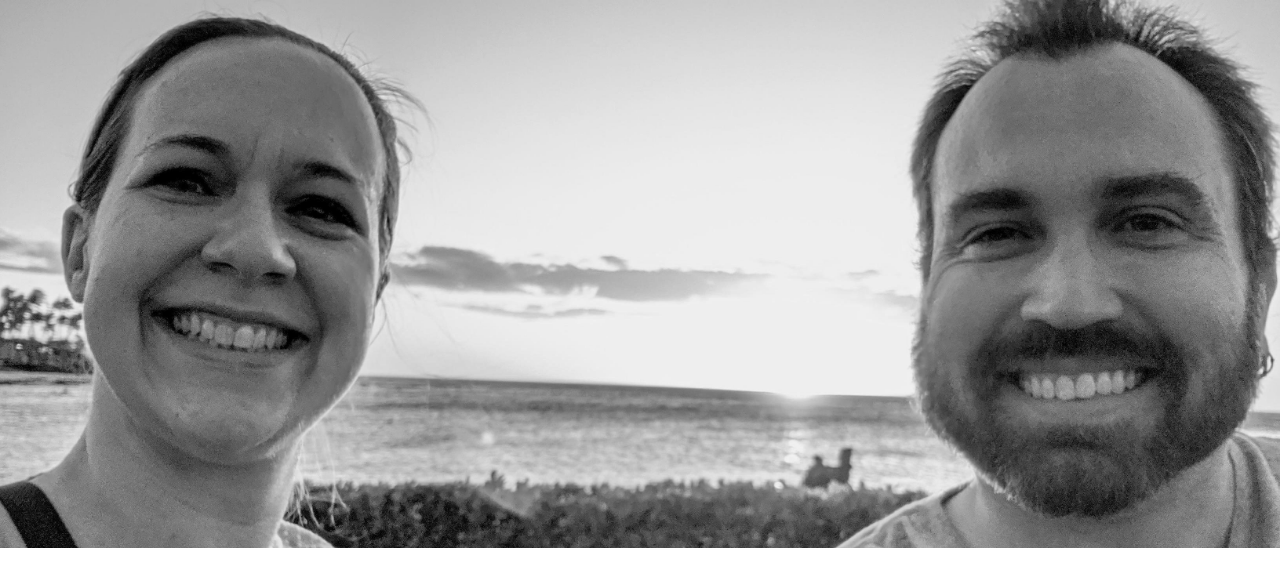
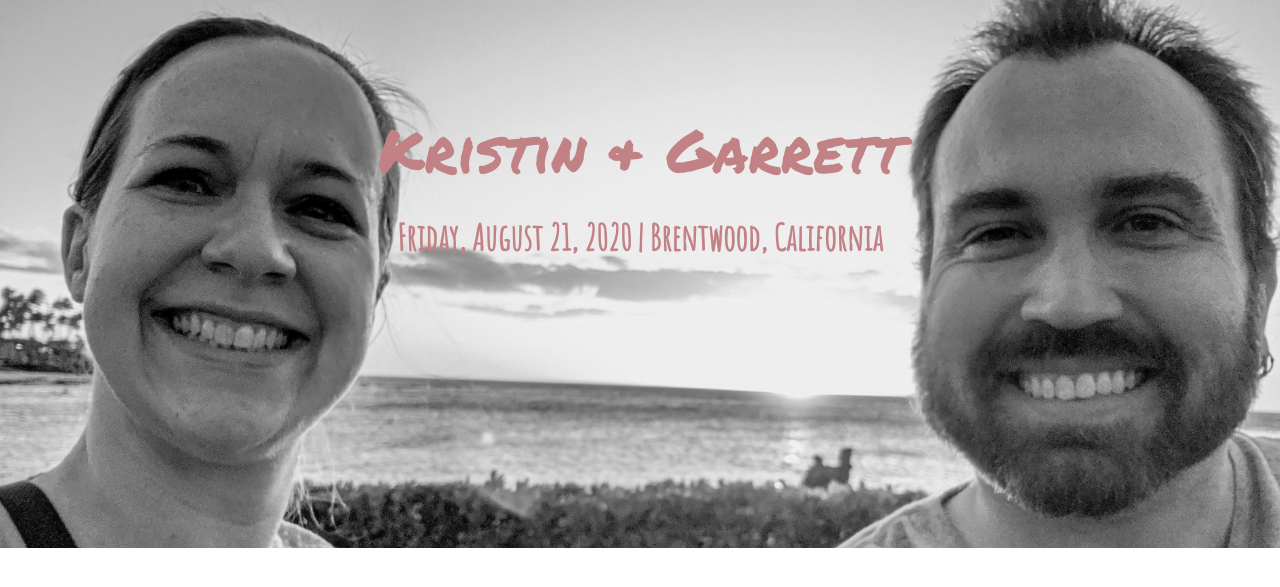
Before and after one commit to kgermeroth/wedding_website, a Flask app: page / in a window 1280 px wide. Shown: the part 86-673 px from the top of the page. Run offline with Flask 2, Linux system fonts and the light colour scheme; some libraries are stand-ins or nearby versions.

Commit message:
added text overlay to image

```diff
--- a/templates/home.html
+++ b/templates/home.html
@@ -1,5 +1,11 @@
 {% extends 'base.html' %}
 
 {% block content %}
+<div class="header-area">
 	<img class='img-fluid w-100' src="../static/kandg_hawaii_bw.jpg" alt="Kristin and Garrett in Hawaii" />
+	<div class="header-text-bucket">
+		<p class="header-text-main">Kristin & Garrett</p>
+		<p class="header-text-sub">Friday, August 21, 2020 | Brentwood, California</p>
+	</div>
+</div>
 {% endblock %}
```
